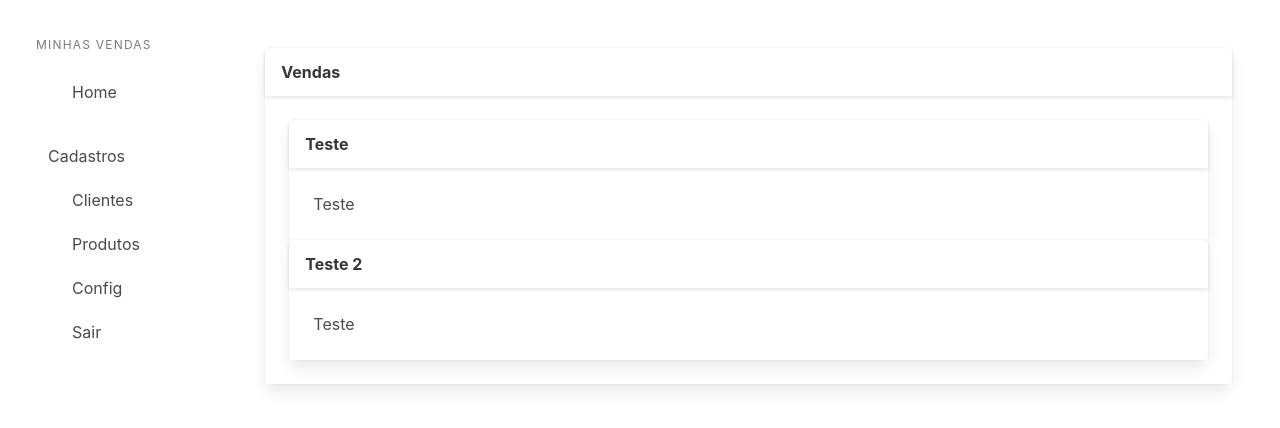
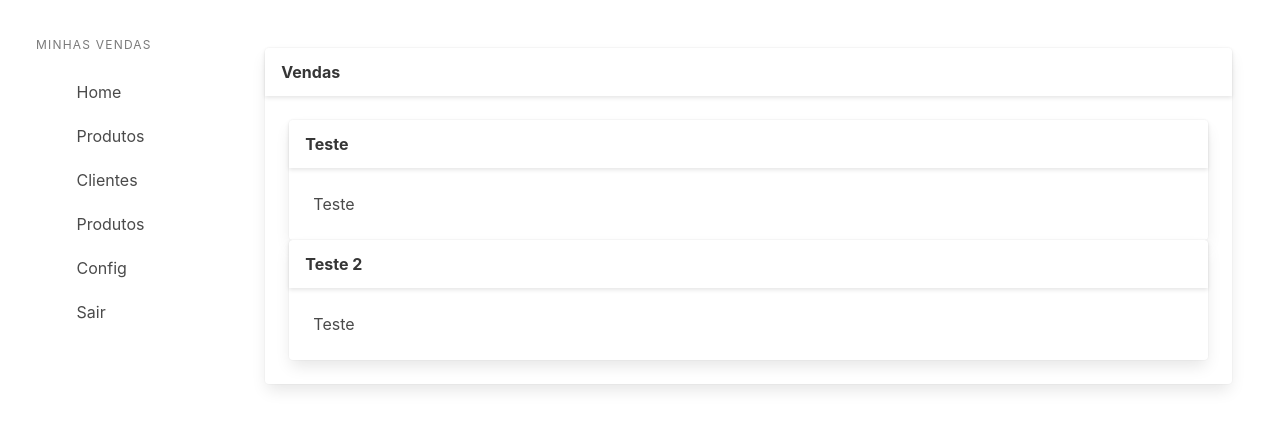
Before and after one commit to Israel-Ferreira/next-spring, a Next.js app in the folder vendas-app/: page / in a window 1280 px wide. Shown: the top 428 px of the page. Built offline with nearby package versions, Linux system fonts and the light colour scheme.

Commit message:
Add Routes

```diff
--- a/vendas-app/src/components/layout/Menu.tsx
+++ b/vendas-app/src/components/layout/Menu.tsx
@@ -10,12 +10,12 @@ const Menu: React.FC<MenuProps> = (props) => (
         <aside className="column is-2 is-narrow-mobile is-fullheight section is-hidden-mobile">
             <p className="menu-label is-hidden-touch">{props.title}</p>
             <ul className="menu-list">
-                <MenuItem subtitle="Home" iconClass="" pathLink="#" />
-                <MenuItem subtitle="Cadastros" iconClass="" pathLink="#" />
-                <MenuItem subtitle="Clientes" iconClass="" pathLink="#" />
-                <MenuItem subtitle="Produtos" iconClass="" pathLink="#" />
-                <MenuItem subtitle="Config" iconClass="" pathLink="#" />
-                <MenuItem subtitle="Sair" iconClass="" pathLink="#" />
+                <MenuItem subtitle="Home" iconClass="" pathLink="/" />
+                <MenuItem subtitle="Produtos" iconClass="" pathLink="/cadastros/produtos" />
+                <MenuItem subtitle="Clientes" iconClass="" pathLink="/" />
+                <MenuItem subtitle="Produtos" iconClass="" pathLink="/" />
+                <MenuItem subtitle="Config" iconClass="" pathLink="/" />
+                <MenuItem subtitle="Sair" iconClass="" pathLink="/" />
             </ul>
         </aside>
     </Fragment>
--- a/vendas-app/src/components/layout/MenuItem.tsx
+++ b/vendas-app/src/components/layout/MenuItem.tsx
@@ -1,3 +1,4 @@
+import Link from 'next/link'
 import React, { Fragment } from 'react'
 
 type MenuItemProps = {
@@ -10,9 +11,11 @@ type MenuItemProps = {
 const MenuItem: React.FC<MenuItemProps> = props => (
     <Fragment>
         <li>
-            <a href={props.pathLink}>
-                <span className="icon"></span>{props.subtitle}
-            </a>
+        <Link href={props.pathLink}>
+                <a>
+                    <span className="icon"></span> { props.subtitle }
+                </a>
+            </Link>
         </li>
     </Fragment>
 )
```
